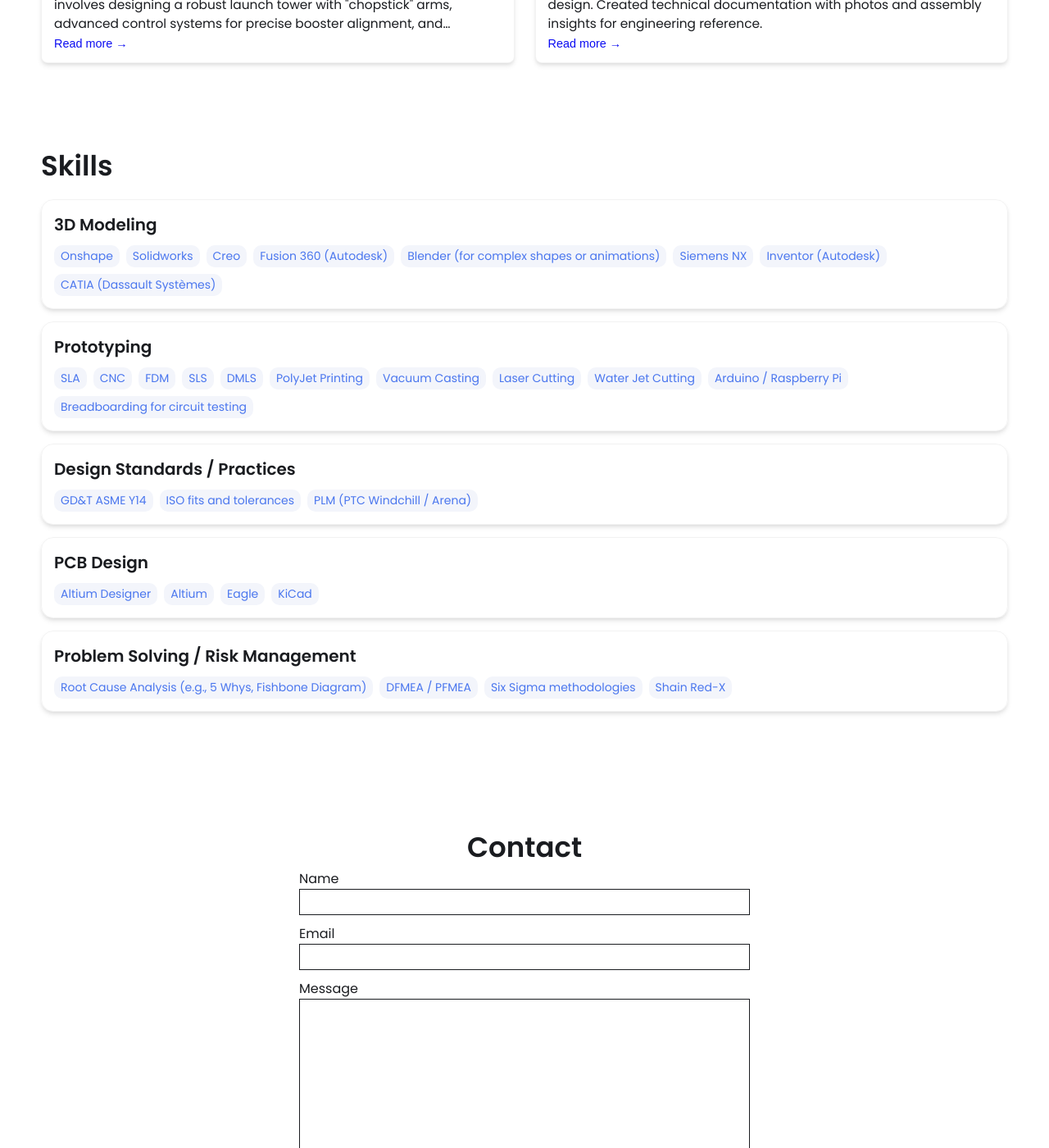
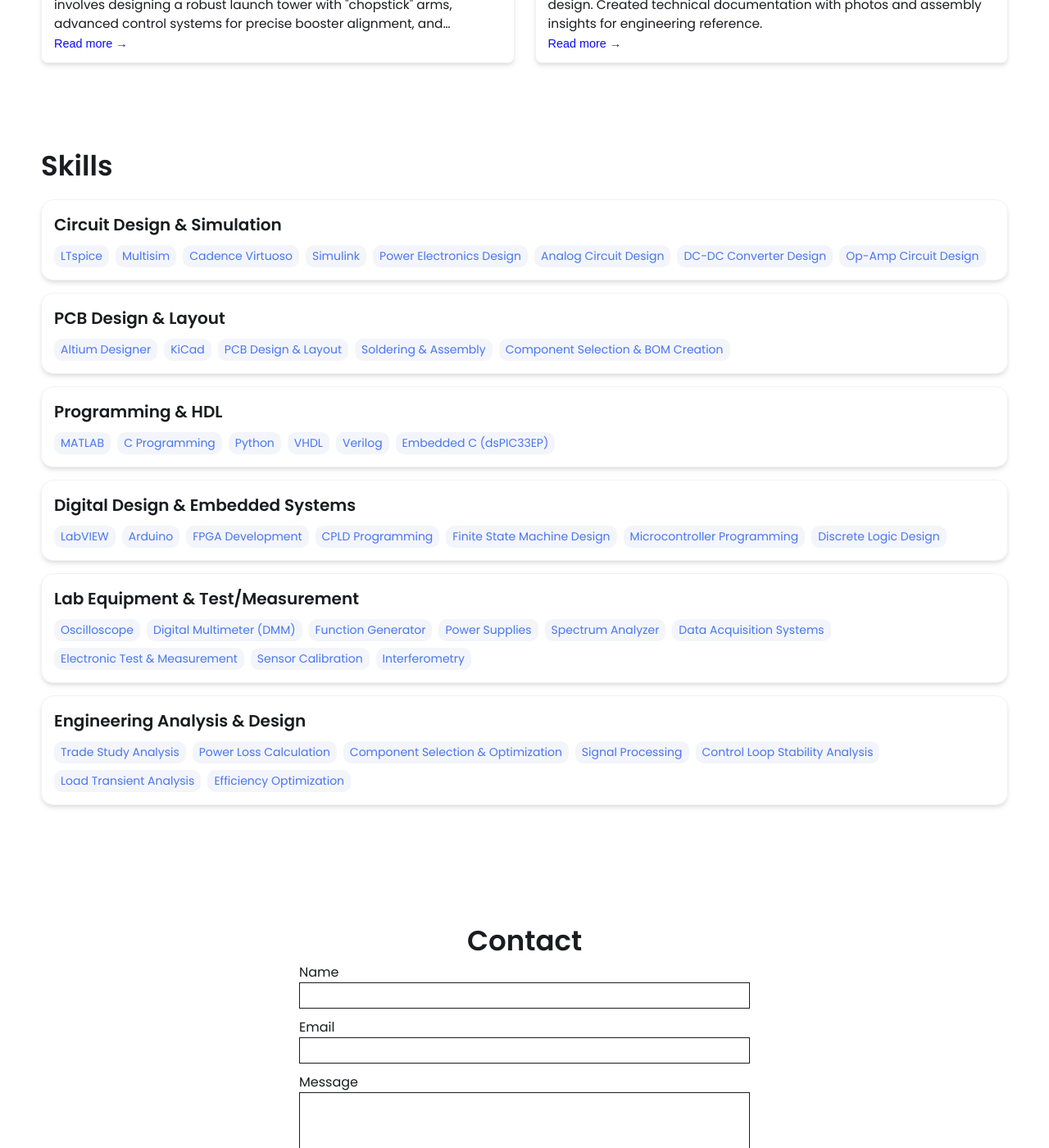
Before and after one commit to jdfrancis28-ee/jdfrancis28-ee.github.io, a Jekyll site: the page built from index.html, in a window 1280 px wide and 1400 px high, scrolled down 1449 px. Shown: the whole window at 82% size. Built offline with Jekyll 4.4.1, drawn with Linux system fonts in a browser that asks for light colours; some of the changed text lies outside the part shown.

Commit message:
Update _config.yml

```diff
--- a/_config.yml
+++ b/_config.yml
@@ -7,17 +7,17 @@
 
 # Main Page Setup
 
-title: John Doe's Portfolio # This is what shows up in the tab of the browser
+title: Jacob Francis's Portfolio # This is what shows up in the tab of the browser
 
 
 
 # Hero Section
-name: John Doe
-headline: headline message
+name: Jacob Francis
+headline: Electrical Engineering Student
 description: >- # dont remove this line. this will ignore all new lines until the next section
-  Write an awesome intro and discuss your highlights and qualification. You can edit this
-  line in _config.yml. It will appear in your document head meta (for
-  Google search results) and in your feed.xml site description.
+  Electrical Engineering student at Morgan State University (Expected graduation May 2027, 3.65 GPA).
+  Experience in circuit design, embedded systems, and engineering project management through
+  academic coursework and industry internships at Textron Systems and Yale NSLC.
 
 # Place your profile image in /assets/images/profile-image/folder and edit the file name
 profile_image: ./assets/images/profile-image/avatar.jpeg
@@ -25,15 +25,15 @@
 
 # Link your resume
 # You can place your resume in assets/resume/{resume.pdf or add external link such as pdf saved in google drive
-resume-url: https://drive.google.com/file/d/13Z3duVzh-gguPU5r03oJVEE6rV9rd3DS/view?usp=sharing # or /assets/resume/resume.pdf
+resume-url: https://docs.google.com/document/d/10Nm-ZyFr16FrMDFetWzr5XWdJkI08Y4ebrgVrfiJIlo/edit?usp=sharing # or /assets/resume/resume.pdf
 
 
 # Set up external links - this will show up as small icons next to your name.
 
 external-links:    # input only your own url slug. The icons with missing entries will not appear.
-  linkedin: test    # https://www.linkedin.com/in/{your url slug}
-  github: leea12    # https://github.com/{your url slug}
-  stackoverflow: test      # https://stackoverflow.com/users/{your url slug}
+  linkedin: jacob-francis-ee    # https://www.linkedin.com/in/{your url slug}
+  github: jdfrancis28-ee   # https://github.com/{your url slug}
+  stackoverflow:      # https://stackoverflow.com/users/{your url slug}
   medium:            # https://medium.com/@{your url slug}
   x-twitter:   # https://x.com/{your url slug}
   threads:            # https://threads.net/@{your url slug}
@@ -44,48 +44,67 @@
 
 
 # Skills Section - Add the list of your Skills by categories/tools. The indentation for each level needs to be precise.
+# Skills Section - EE SPECIFIC
 skills:
-  - category: 3D Modeling
+  - category: Circuit Design & Simulation
     tools:
-    - Onshape
-    - Solidworks
-    - Creo
-    - Fusion 360 (Autodesk)
-    - Blender (for complex shapes or animations)
-    - Siemens NX
-    - Inventor (Autodesk)
-    - CATIA (Dassault Systèmes)
-  - category: Prototyping
-    tools:
-    - SLA
-    - CNC
-    - FDM
-    - SLS
-    - DMLS
-    - PolyJet Printing
-    - Vacuum Casting
-    - Laser Cutting
-    - Water Jet Cutting
-    - Arduino / Raspberry Pi
-    - Breadboarding for circuit testing
-  - category: Design Standards / Practices
-    tools:
-    - GD&T ASME Y14
-    - ISO fits and tolerances
-    - PLM (PTC Windchill / Arena)
-  - category: PCB Design
+    - LTspice
+    - Multisim
+    - Cadence Virtuoso
+    - Simulink
+    - Power Electronics Design
+    - Analog Circuit Design
+    - DC-DC Converter Design
+    - Op-Amp Circuit Design
+
+  - category: PCB Design & Layout
     tools:
     - Altium Designer
-    - Altium
-    - Eagle
     - KiCad
-  - category: Problem Solving / Risk Management
+    - PCB Design & Layout
+    - Soldering & Assembly
+    - Component Selection & BOM Creation
+
+  - category: Programming & HDL
     tools:
-    - Root Cause Analysis (e.g., 5 Whys, Fishbone Diagram)
-    - DFMEA / PFMEA
-    - Six Sigma methodologies
-    - Shain Red-X
+    - MATLAB
+    - C Programming
+    - Python
+    - VHDL
+    - Verilog
+    - Embedded C (dsPIC33EP)
 
+  - category: Digital Design & Embedded Systems
+    tools:
+    - LabVIEW
+    - Arduino
+    - FPGA Development
+    - CPLD Programming
+    - Finite State Machine Design
+    - Microcontroller Programming
+    - Discrete Logic Design
+
+  - category: Lab Equipment & Test/Measurement
+    tools:
+    - Oscilloscope
+    - Digital Multimeter (DMM)
+    - Function Generator
+    - Power Supplies
+    - Spectrum Analyzer
+    - Data Acquisition Systems
+    - Electronic Test & Measurement
+    - Sensor Calibration
+    - Interferometry
+
+  - category: Engineering Analysis & Design
+    tools:
+    - Trade Study Analysis
+    - Power Loss Calculation
+    - Component Selection & Optimization
+    - Signal Processing
+    - Control Loop Stability Analysis
+    - Load Transient Analysis
+    - Efficiency Optimization
 
 # Contact Form Setup. Setup an account and copy over the key. When someone fills out the form, it will be received in your email.
 formspree-key:   https://formspree.io/f/{8-digit key}
```
